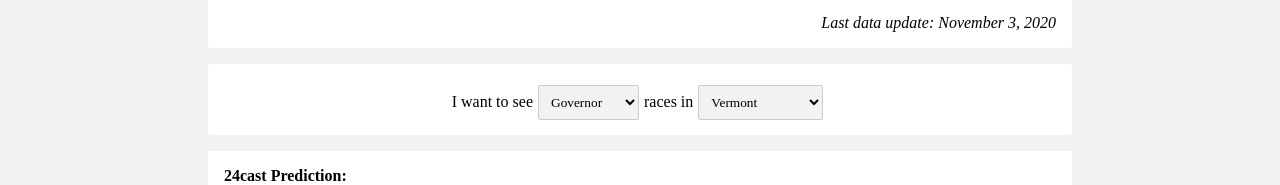
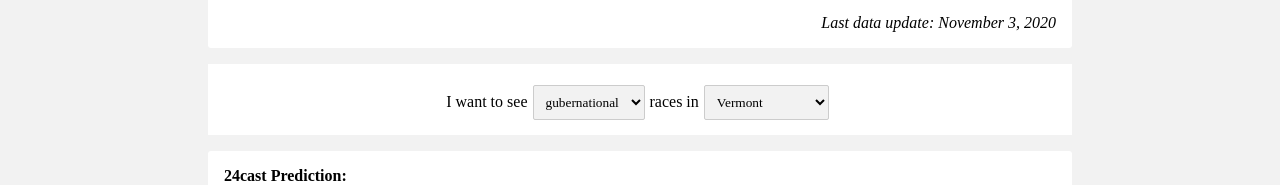
Before and after one commit to BPR-Data-Team/ElectionModel2024-site, a Next.js app: page / in a window 1280 px wide. Shown: the part 221-406 px from the top of the page. Built offline with nearby package versions, Linux system fonts and the light colour scheme; a web font is replaced by a local one.

Commit message:
issues 15 and 16

```diff
--- a/src/app/page.module.css
+++ b/src/app/page.module.css
@@ -9,13 +9,7 @@
   display: flex;
   gap: 1rem;
 }
-@media (max-width: 450px) {
-  .mapAndSims {
-    display: flex;
-    flex-direction: column;
 
-  }
-}
 .stickySearch {
   position: sticky;
   top: 0;
@@ -24,10 +18,16 @@
 }
 .main {
   margin-right: 200px;
-  margin-left: 200px; /* Default margin for larger screens */
+  margin-left: 200px;
+}
+@media (max-width: 450px) {
+  .mapAndSims {
+    display: flex;
+    flex-direction: column;
+
+  }
 }
 
-/* Adjust margin for smaller screens */
 @media (max-width: 768px) {
   .main {
     margin-left: 10px;
--- a/src/app/page.tsx
+++ b/src/app/page.tsx
@@ -18,7 +18,7 @@ import { Party } from "@/types/Party";
  * @returns {JSX.Element} The home page.
  */
 export default function Home(): JSX.Element {
-  const [raceType, setRaceType] = useState<RaceType>(RaceType.Governor);
+  const [raceType, setRaceType] = useState<RaceType>(RaceType.gubernational);
   const [state, setState] = useState<State>(State.Vermont);
   const [winner, setWinner] = useState<Party>(Party.Democrat);
   const [likelihood, setLikelihood] = useState<number>(50);
@@ -26,12 +26,14 @@ export default function Home(): JSX.Element {
   return (
     <main className={styles.main}>
       <WelcomeModule />
+      <div className={styles.stickySearch}>
         <SearchModule
           raceType={raceType}
           state={state}
           setRaceType={setRaceType}
           setState={setState}
         />
+      </div>
       <PredictionModule
         winner={winner}
         likelihood={likelihood}
--- a/src/components/modules/PredictionModule.tsx
+++ b/src/components/modules/PredictionModule.tsx
@@ -28,13 +28,13 @@ export default function PredictionModule(
     let message: string = "";
 
     if (props.winner === Party.Democrat) {
-      if (props.raceType === RaceType.Presidential) {
+      if (props.raceType === RaceType.presidential) {
         message = "Joe Biden is";
       } else {
         message = "Democrats are";
       }
     } else {
-      if (props.raceType === RaceType.Presidential) {
+      if (props.raceType === RaceType.presidential) {
         message = "Donald Trump is";
       } else {
         message = "Republicans are";
@@ -44,7 +44,7 @@ export default function PredictionModule(
     message += " favored to win the";
 
     switch (props.raceType) {
-      case RaceType.Governor:
+      case RaceType.gubernational:
         message += " gubernatorial election";
         break;
       case RaceType.House:
@@ -53,7 +53,7 @@ export default function PredictionModule(
       case RaceType.Senate:
         message += " Senate";
         break;
-      case RaceType.Presidential:
+      case RaceType.presidential:
         message += " presidency";
         break;
     }
--- a/src/components/modules/SearchModule.module.css
+++ b/src/components/modules/SearchModule.module.css
@@ -10,6 +10,7 @@
 .search p {
   margin-bottom: 10px; /* Add margin to separate paragraphs */
   width: 100%;
+  font-size: inherit;
 }
 .search select:focus {
   outline: none;
--- a/src/components/modules/SearchModule.tsx
+++ b/src/components/modules/SearchModule.tsx
@@ -28,8 +28,8 @@ export default function SearchModule(props: SearchModuleProps): JSX.Element {
     if (State[stateValue]) {
       props.setState(State[stateValue]);
       if (props.state === State.National) {
-        if (props.raceType === RaceType.Governor) {
-          props.setRaceType(RaceType.Presidential);
+        if (props.raceType === RaceType.gubernational) {
+          props.setRaceType(RaceType.presidential);
         }
       }
     } else {
--- a/src/types/RaceType.ts
+++ b/src/types/RaceType.ts
@@ -1,6 +1,6 @@
 export enum RaceType {
-  Presidential = "Presidential",
+  presidential = "presidential",
   Senate = "Senate",
   House = "House",
-  Governor = "Governor",
+  gubernational = "gubernational",
 }
```
Lines whose indentation alone changed are shown as unchanged.
